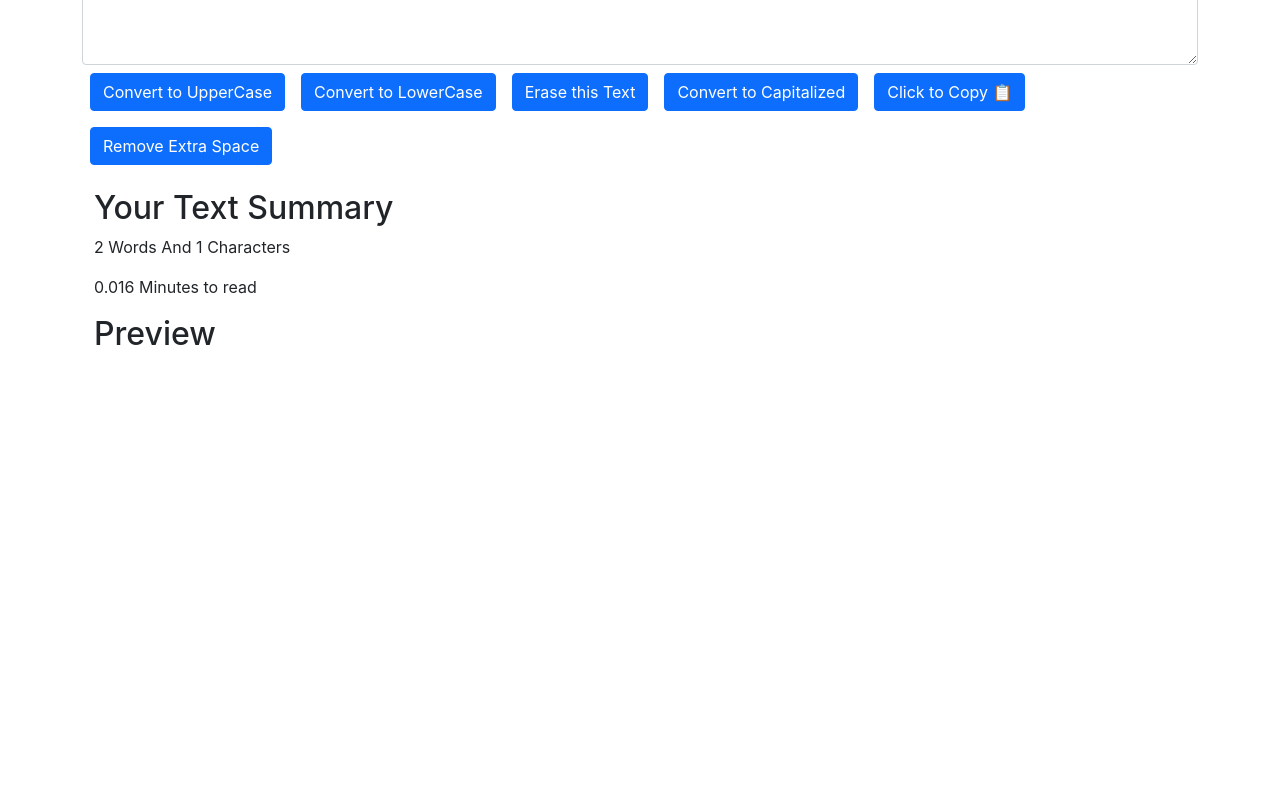
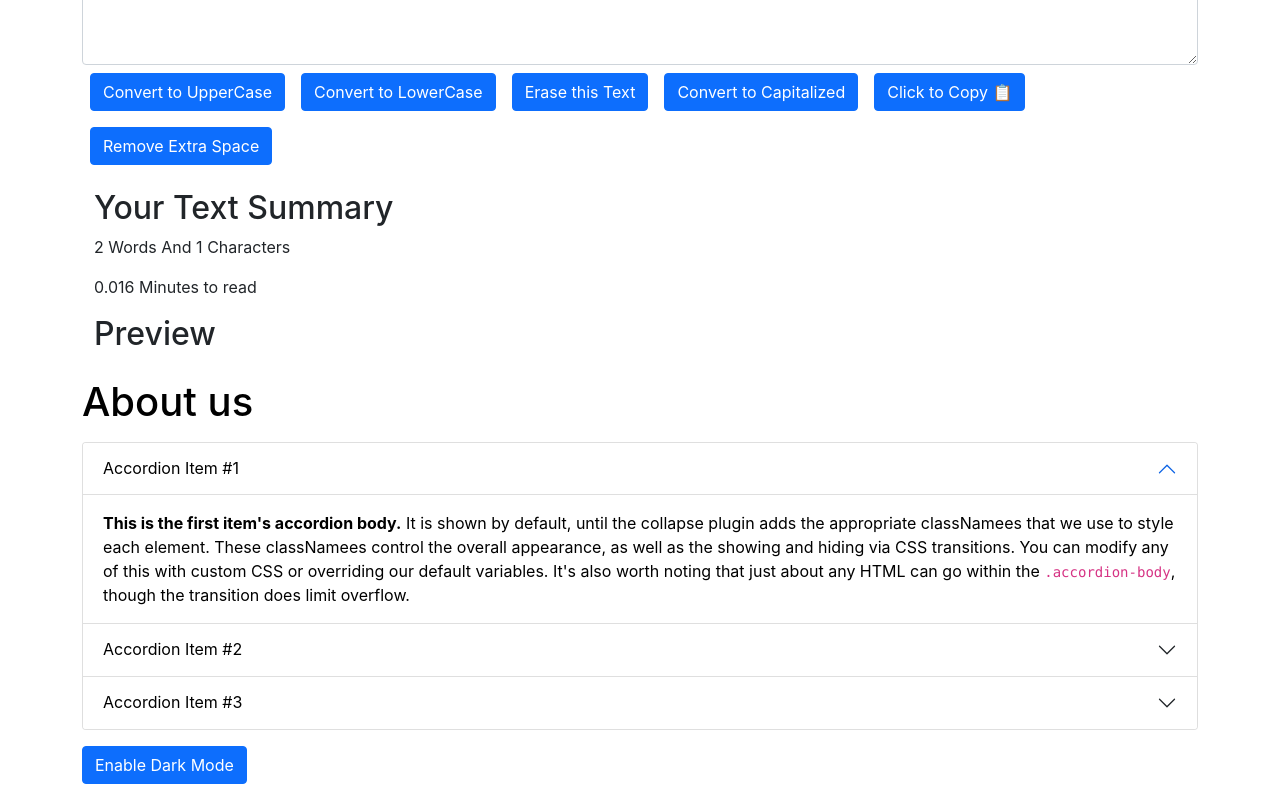
Before and after one commit to imamantripathi/React.js-Tutorial-my-app, a React (Create React App) app: page / in a window 1280 px wide. Shown: the part 293-1093 px from the top of the page. Before the commit the page ends 800 px from the top, so only its background shows below. Built offline with nearby package versions, Linux system fonts and the light colour scheme.

Commit message:
TextUtils Edits

```diff
--- a/src/App.js
+++ b/src/App.js
@@ -1,6 +1,7 @@
 // import "./App.css";
 import Navbar from "./components/Navbar";
 import TextForm from "./components/TextForm";
+import About from "./components/About";
 function App() {
   return (
     <>
@@ -8,7 +9,7 @@
       <div className="container my-4">
       <TextForm h1="Enter the Text to Analyze Below" />
       </div>
-
+     <About />
     </>
   );
 }
--- /dev/null
+++ b/src/components/About.js
@@ -0,0 +1,137 @@
+import React,{useState} from "react";
+
+export default function About() {
+    const [myStyle,setMyStyle]= useState({
+        color:'black',
+        backgroundColor:"white"
+    })
+    const [btnText, setbtnText] = useState("Enable Dark Mode")
+   const toggleStyle = ()=>{
+        if(myStyle.color === 'black'){
+            setMyStyle({
+                color:'white',
+                backgroundColor:'black',
+                border:'1px solid white'
+            })
+            setbtnText("Enable Light Mode")
+        }
+        else{
+            setMyStyle({
+                color:'black',
+                backgroundColor:'white'
+            })
+            setbtnText("Enable Dark Mode")
+        }
+    }
+  return (
+    <>
+      <div className="container" style={myStyle}>
+          <h1 className="my-3">About us</h1>
+        <div className="accordion" id="accordionPanelsStayOpenExample"  style={myStyle}>
+          <div className="accordion-item"  style={myStyle}>
+            <h2 className="accordion-header"  id="panelsStayOpen-headingOne">
+              <button
+               style={myStyle}
+                className="accordion-button"
+                type="button"
+                data-bs-toggle="collapse"
+                data-bs-target="#panelsStayOpen-collapseOne"
+                aria-expanded="true"
+                aria-controls="panelsStayOpen-collapseOne"
+              >
+                Accordion Item #1
+              </button>
+            </h2>
+            <div
+             style={myStyle}
+              id="panelsStayOpen-collapseOne"
+              className="accordion-collapse collapse show"
+              aria-labelledby="panelsStayOpen-headingOne"
+            >
+              <div className="accordion-body"  style={myStyle}>
+                <strong>This is the first item's accordion body.</strong> It is
+                shown by default, until the collapse plugin adds the appropriate
+                classNamees that we use to style each element. These classNamees control
+                the overall appearance, as well as the showing and hiding via
+                CSS transitions. You can modify any of this with custom CSS or
+                overriding our default variables. It's also worth noting that
+                just about any HTML can go within the{" "}
+                <code>.accordion-body</code>, though the transition does limit
+                overflow.
+              </div>
+            </div>
+          </div>
+          <div className="accordion-item"  style={myStyle}>
+            <h2 className="accordion-header" id="panelsStayOpen-headingTwo">
+              <button
+               style={myStyle}
+                className="accordion-button collapsed"
+                type="button"
+                data-bs-toggle="collapse"
+                data-bs-target="#panelsStayOpen-collapseTwo"
+                aria-expanded="false"
+                aria-controls="panelsStayOpen-collapseTwo"
+              >
+                Accordion Item #2
+              </button>
+            </h2>
+            <div
+              id="panelsStayOpen-collapseTwo"
+              className="accordion-collapse collapse"
+              aria-labelledby="panelsStayOpen-headingTwo"
+              style={myStyle}
+            >
+              <div className="accordion-body"  style={myStyle}>
+                <strong>This is the second item's accordion body.</strong> It is
+                hidden by default, until the collapse plugin adds the
+                appropriate classNamees that we use to style each element. These
+                classNamees control the overall appearance, as well as the showing
+                and hiding via CSS transitions. You can modify any of this with
+                custom CSS or overriding our default variables. It's also worth
+                noting that just about any HTML can go within the{" "}
+                <code>.accordion-body</code>, though the transition does limit
+                overflow.
+              </div>
+            </div>
+          </div>
+          <div className="accordion-item"  style={myStyle}>
+            <h2 className="accordion-header" id="panelsStayOpen-headingThree">
+              <button
+               style={myStyle}
+                className="accordion-button collapsed"
+                type="button"
+                data-bs-toggle="collapse"
+                data-bs-target="#panelsStayOpen-collapseThree"
+                aria-expanded="false"
+                aria-controls="panelsStayOpen-collapseThree"
+              >
+                Accordion Item #3
+              </button>
+            </h2>
+            <div
+             style={myStyle}
+              id="panelsStayOpen-collapseThree"
+              className="accordion-collapse collapse"
+              aria-labelledby="panelsStayOpen-headingThree"
+            >
+              <div className="accordion-body"  style={myStyle}>
+                <strong>This is the third item's accordion body.</strong> It is
+                hidden by default, until the collapse plugin adds the
+                appropriate classNamees that we use to style each element. These
+                classNamees control the overall appearance, as well as the showing
+                and hiding via CSS transitions. You can modify any of this with
+                custom CSS or overriding our default variables. It's also worth
+                noting that just about any HTML can go within the{" "}
+                <code>.accordion-body</code>, though the transition does limit
+                overflow.
+              </div>
+            </div>
+          </div>
+        </div>
+      </div>
+      <div className="container my-3">
+          <button onClick={toggleStyle} className="btn btn-primary">{btnText}</button>
+      </div>
+    </>
+  );
+}
```
